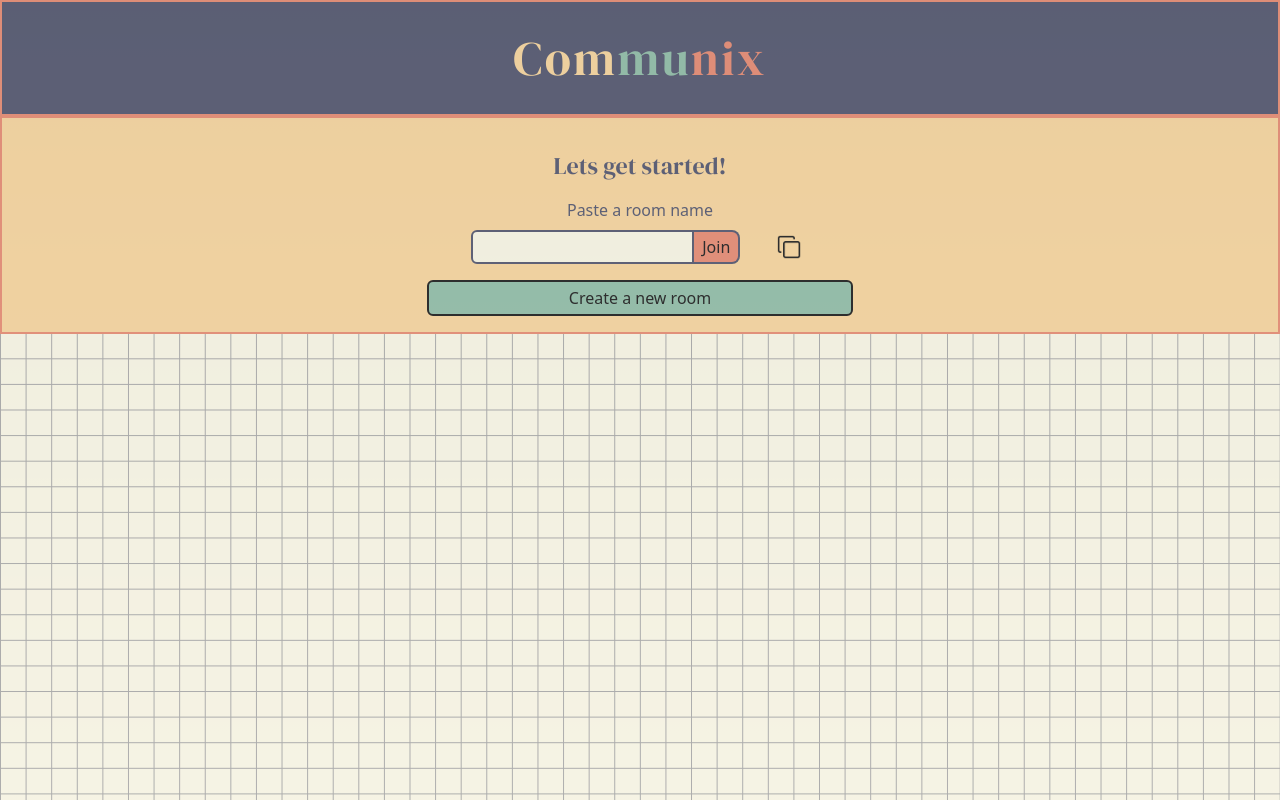
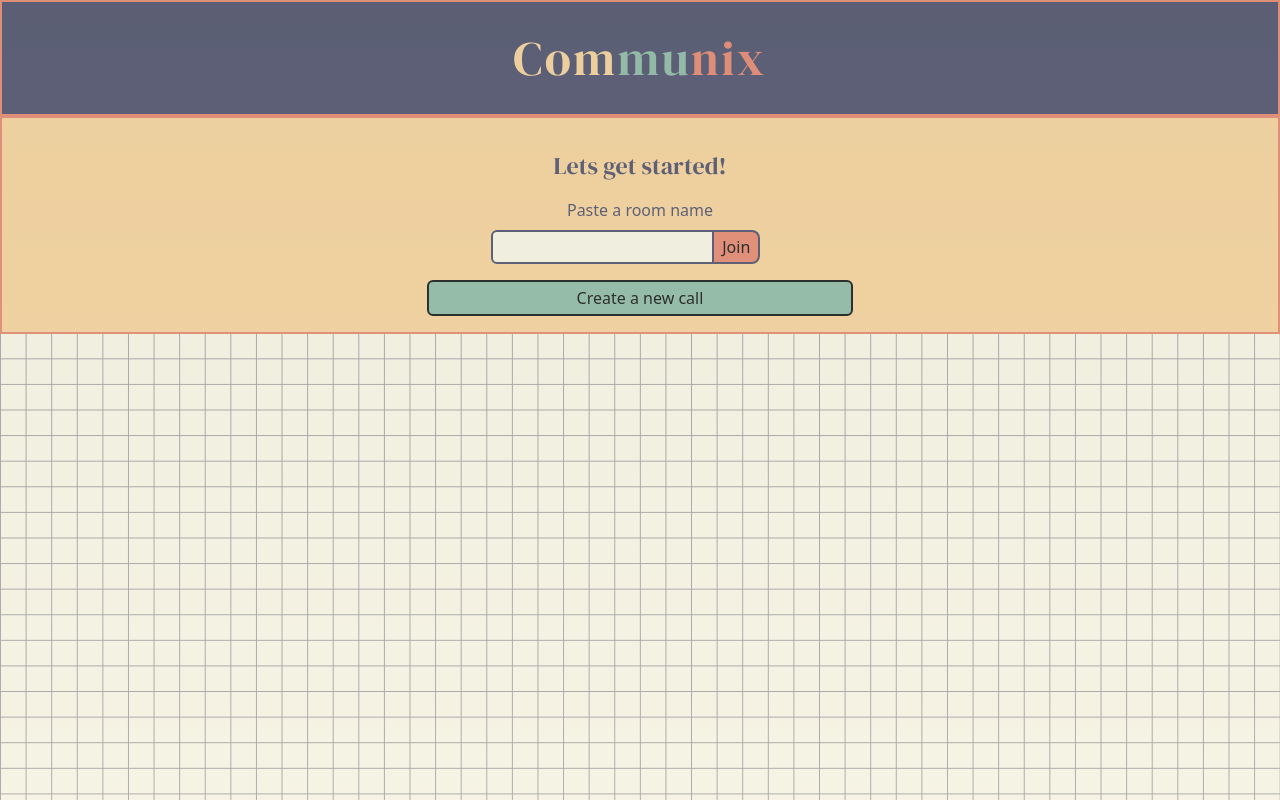
Before and after one commit to omonteon/v43-tier3-team-43, a Next.js app in the folder circle-meets/: page / in a window 1280 px wide. Built offline with nearby package versions, Linux system fonts and the light colour scheme; no server answers.

Commit message:
refactor: merged styling with home logic

```diff
--- a/circle-meets/pages/index.js
+++ b/circle-meets/pages/index.js
@@ -1,47 +1,18 @@
 import Head from "next/head";
 import { useRouter } from "next/router";
 import { useState } from "react";
-import firebase from "firebase/app";
-
-
-const firebaseConfig = {
-  apiKey: process.env.NEXT_PUBLIC_API_KEY,
-  authDomain: process.env.NEXT_PUBLIC_AUTH_DOMAIN,
-  projectId: process.env.NEXT_PUBLIC_PROJECT_ID,
-  storageBucket: process.env.NEXT_PUBLIC_STORAGE_BUCKET,
-  messagingSenderId: process.env.NEXT_PUBLIC_MESSAGING_SENDER_ID,
-  appId: process.env.NEXT_PUBLIC_APP_ID,
-};
-
-if (!firebase.apps.length) {
-  firebase.initializeApp(firebaseConfig);
-}
 
 export default function Home() {
   const [showError, setShowError] = useState(false);
-  const [roomId, setRoomId] = useState("");
-
+  const [callId, setCallId] = useState("");
   const router = useRouter();
 
+  const startNewCall = () => {
+    router.push(`/video-call`);
+  };
 
-
-  function copyRoomId(text) {
-    navigator.clipboard.writeText(text).then(
-      function () {
-        alert("Id was copied successfully!");
-      },
-      function (err) {
-        alert("Error: Could not copy id");
-      }
-    )
-
-  }
-
-  const joinRoom = () => {
-    if (!roomId) {
-
-    }
-    router.push(`/room/${roomId || Math.random().toString(36).slice(2)}`);
+  const joinCall = () => {
+    router.push(`/video-call?id=${callId}`);
   };
 
   return (
@@ -58,37 +29,49 @@ export default function Home() {
           <span className="text-communixRed">nix</span>
         </h1>
       </header>
-      <div className={showError ? "bg-communixRed col-start-6 row-start-3 col-span-2 row-span-4 flex flex-col items-center border-2 border-communixPurple" : "bg-communixYellow col-start-6 row-start-3 col-span-2 row-span-4 flex flex-col items-center border-2 border-communixRed"}>
-        <h1 className="font-dm text-2xl text-communixPurple mb-4 mt-8">Lets get started!</h1>
-        <label htmlFor="username" className="text-communixPurple text-left mb-2">Paste a room name</label>
+      <div
+        className={
+          showError
+            ? "bg-communixRed col-start-6 row-start-3 col-span-2 row-span-4 flex flex-col items-center border-2 border-communixPurple"
+            : "bg-communixYellow col-start-6 row-start-3 col-span-2 row-span-4 flex flex-col items-center border-2 border-communixRed"
+        }
+      >
+        <h1 className="font-dm text-2xl text-communixPurple mb-4 mt-8">
+          Lets get started!
+        </h1>
+        <label
+          htmlFor="username"
+          className="text-communixPurple text-left mb-2"
+        >
+          Paste a room name
+        </label>
         <div className="flex flex-row align-center">
           <div>
             <input
-            onChange={(e) => setRoomId(e.target.value)}
+              onChange={(e) => setCallId(e.target.value)}
               className="bg-communixWhite border-2 rounded-l-md border-communixPurple p-2 py-1 outline-none w-3/4 h-full"
             />
             <button
               className="px-2 h-full bg-communixGreen rounded-r-lg disabled:bg-communixRed border-2 border-l-0 border-communixPurple"
-            onClick={() => joinRoom(roomId)}
-            disabled={roomId.length > 2 ? false : true}>
+              onClick={() => joinCall(callId)}
+              disabled={callId?.length < 2}
+            >
               Join
             </button>
-
           </div>
-        <button
-          className="px-2 h-full rounded-r-lg h-10 self-center"
-          onClick={() => copyRoomId(roomId)}
-        ><img src="/copy.png" alt="copy" className="h-6" /></button>
         </div>
 
-        <p className="text-communixPurple bg-communixWhite mb-4">{showError && "longer!"}</p>
-        <button type="button" onClick={() => roomId.length > 2 ? joinRoom() : errorMessage()} className="bg-communixGreen border-2 rounded-md px-4 py-1 w-1/3 mb-4 boxShadow">
-          Create a new room
+        <p className="text-communixPurple bg-communixWhite mb-4">
+          {showError && "longer!"}
+        </p>
+        <button
+          type="button"
+          onClick={startNewCall}
+          className="bg-communixGreen border-2 rounded-md px-4 py-1 w-1/3 mb-4 boxShadow"
+        >
+          Create a new call
         </button>
-
       </div>
-
-
     </div>
-  )
+  );
 }
```
Lines whose indentation alone changed are shown as unchanged.
